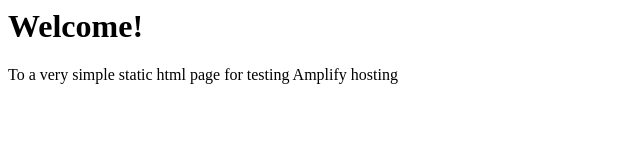
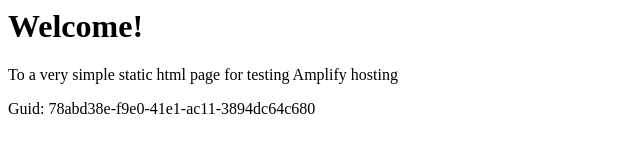
Before and after one commit to aws-aemilia-lhr/Github-PR-Commit-Integration-Test-DoNotTouch-v1-prod-eu-west-2, a website: page src/index.html in a window 1280 px wide. Shown: the whole page, without its empty margins (0-640 px from the left). Drawn offline with Linux system fonts and the light colour scheme.

Commit message:
commit from integ tests

```diff
--- a/src/index.html
+++ b/src/index.html
@@ -1,3 +1,5 @@
+
+
 <html lang="en">
 
 <head>
@@ -10,6 +12,6 @@
 <body>
     <h1>Welcome!</h1>
     <p>To a very simple static html page for testing Amplify hosting</p>
-</body>
+    <p>Guid: 78abd38e-f9e0-41e1-ac11-3894dc64c680</p></body>
 
 </html>
```
